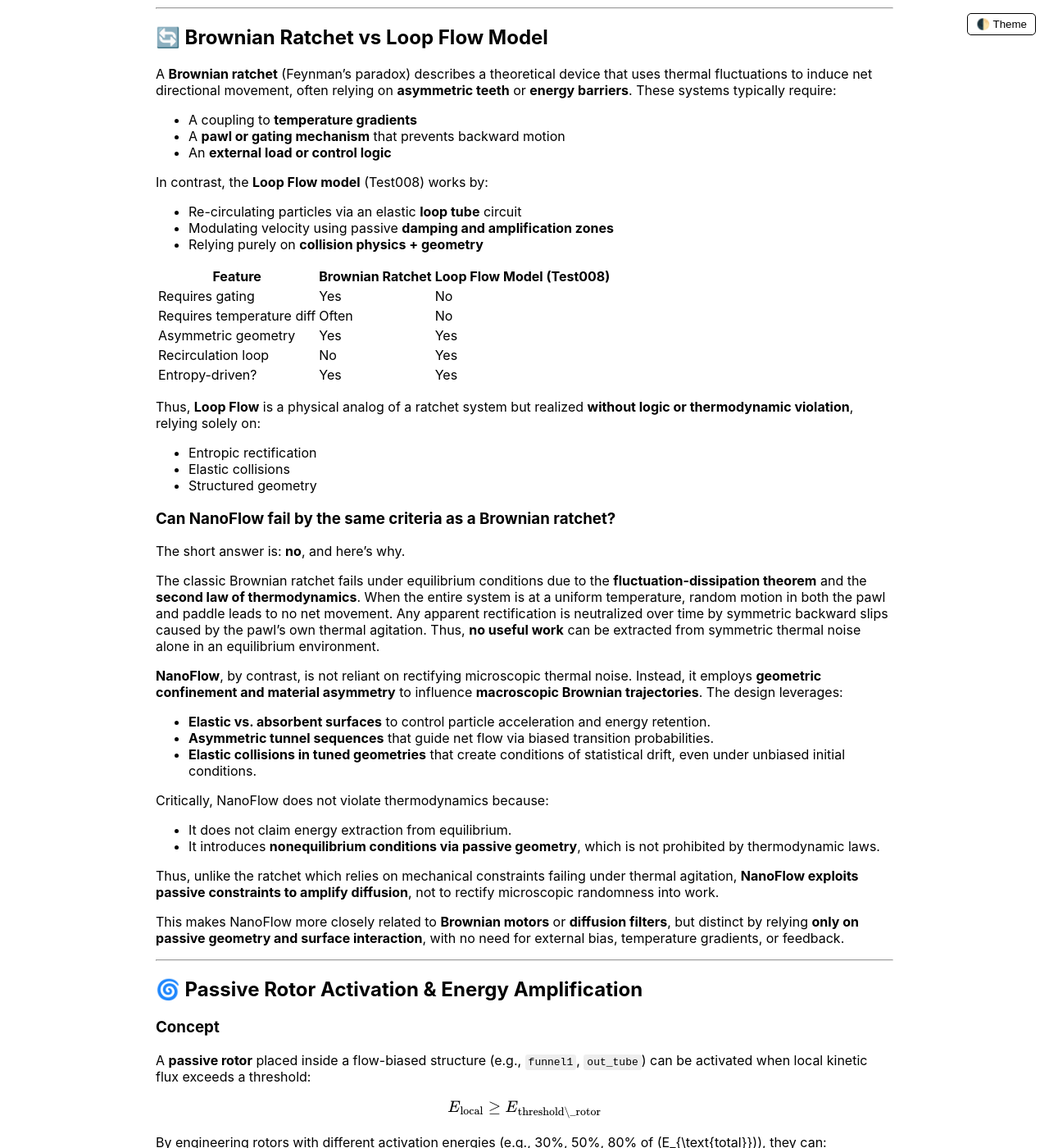
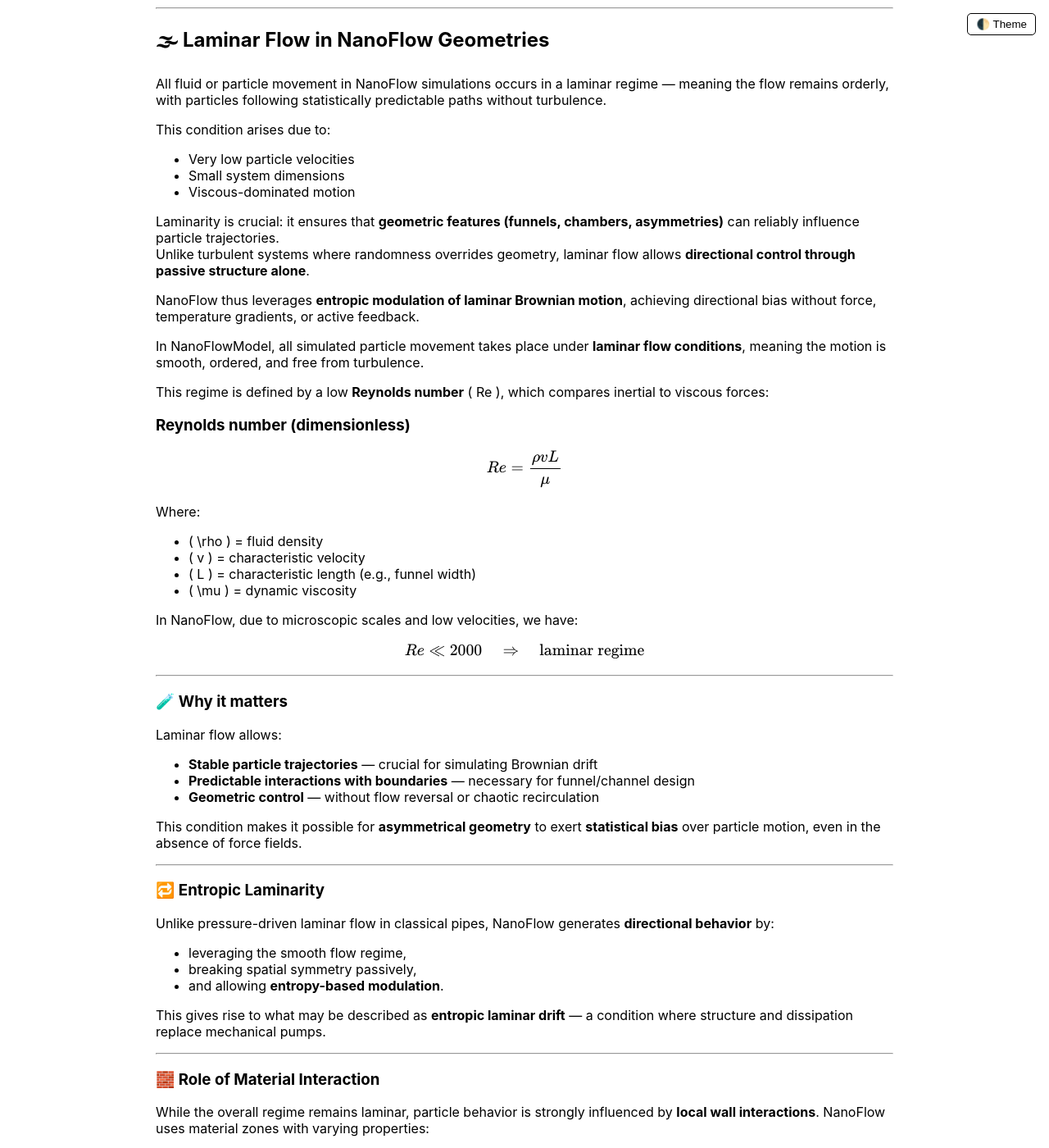
Before and after one commit to gavianu/NanoFlowModel, a Jekyll site: the page built from docs/05_theory_and_model.md, in a window 1280 px wide and 1400 px high, scrolled down 14346 px. Shown: the whole window at 82% size. Built offline with Jekyll 4.4.1, drawn with Linux system fonts in a browser that asks for light colours; our own code applies the rules of GitHub Pages for plain Markdown files; some of the changed text lies outside the part shown.

Commit message:
📚 Added laminar flow section to physics context and theory: - Defined laminar regime as foundation for NanoFlow operation - Explained role in enabling passive geometric bias

```diff
--- a/docs/05_theory_and_model.md
+++ b/docs/05_theory_and_model.md
@@ -725,6 +725,82 @@ These results reinforce the idea that **information-less systems** can still pro
 
 ---
 
+## 🌫 Laminar Flow in NanoFlow Geometries
+
+All fluid or particle movement in NanoFlow simulations occurs in a laminar regime — meaning the flow remains orderly, with particles following statistically predictable paths without turbulence.
+
+This condition arises due to:
+
+- Very low particle velocities
+- Small system dimensions
+- Viscous-dominated motion
+
+Laminarity is crucial: it ensures that **geometric features (funnels, chambers, asymmetries)** can reliably influence particle trajectories.
+Unlike turbulent systems where randomness overrides geometry, laminar flow allows **directional control through passive structure alone**.
+
+NanoFlow thus leverages **entropic modulation of laminar Brownian motion**, achieving directional bias without force, temperature gradients, or active feedback.
+
+In NanoFlowModel, all simulated particle movement takes place under **laminar flow conditions**, meaning the motion is smooth, ordered, and free from turbulence.
+
+This regime is defined by a low **Reynolds number** \( Re \), which compares inertial to viscous forces:
+
+### Reynolds number (dimensionless)
+
+$$
+Re = \frac{\rho v L}{\mu}
+$$
+
+Where:
+
+- \( \rho \) = fluid density
+- \( v \) = characteristic velocity
+- \( L \) = characteristic length (e.g., funnel width)
+- \( \mu \) = dynamic viscosity
+
+In NanoFlow, due to microscopic scales and low velocities, we have:
+
+$$
+Re \ll 2000 \quad \Rightarrow \quad \text{laminar regime}
+$$
+
+---
+
+### 🧪 Why it matters
+
+Laminar flow allows:
+
+- **Stable particle trajectories** — crucial for simulating Brownian drift
+- **Predictable interactions with boundaries** — necessary for funnel/channel design
+- **Geometric control** — without flow reversal or chaotic recirculation
+
+This condition makes it possible for **asymmetrical geometry** to exert **statistical bias** over particle motion, even in the absence of force fields.
+
+---
+
+### 🔁 Entropic Laminarity
+
+Unlike pressure-driven laminar flow in classical pipes, NanoFlow generates **directional behavior** by:
+
+- leveraging the smooth flow regime,
+- breaking spatial symmetry passively,
+- and allowing **entropy-based modulation**.
+
+This gives rise to what may be described as **entropic laminar drift** — a condition where structure and dissipation replace mechanical pumps.
+
+---
+
+### 🧱 Role of Material Interaction
+
+While the overall regime remains laminar, particle behavior is strongly influenced by **local wall interactions**. NanoFlow uses material zones with varying properties:
+
+- **Elastic surfaces** preserve momentum and amplify motion
+- **Absorbing walls** reduce kinetic energy and decelerate flow
+- **Textured or asymmetric coatings** bias re-emission angles
+
+These effects **do not break laminarity**, but they **modify the statistical outcome** of collisions. Thus, material engineering becomes an integral part of directional control, alongside geometry.
+
+---
+
 ## 🔄 Brownian Ratchet vs Loop Flow Model
 
 A **Brownian ratchet** (Feynman's paradox) describes a theoretical device that uses thermal fluctuations to induce net directional movement, often relying on **asymmetric teeth** or **energy barriers**. These systems typically require:
```
Also changed, not shown: docs/01_physics_context.md (+2 -0 lines), index.md (+1 -1 lines).
